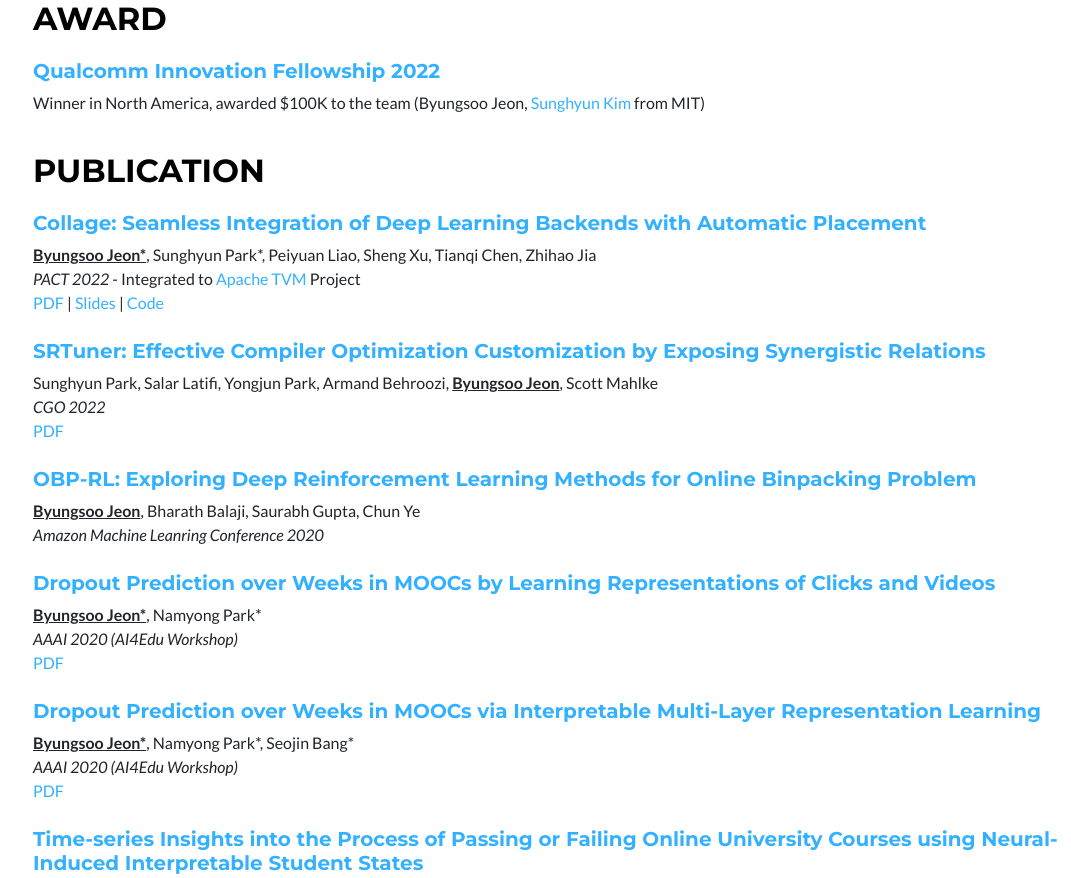
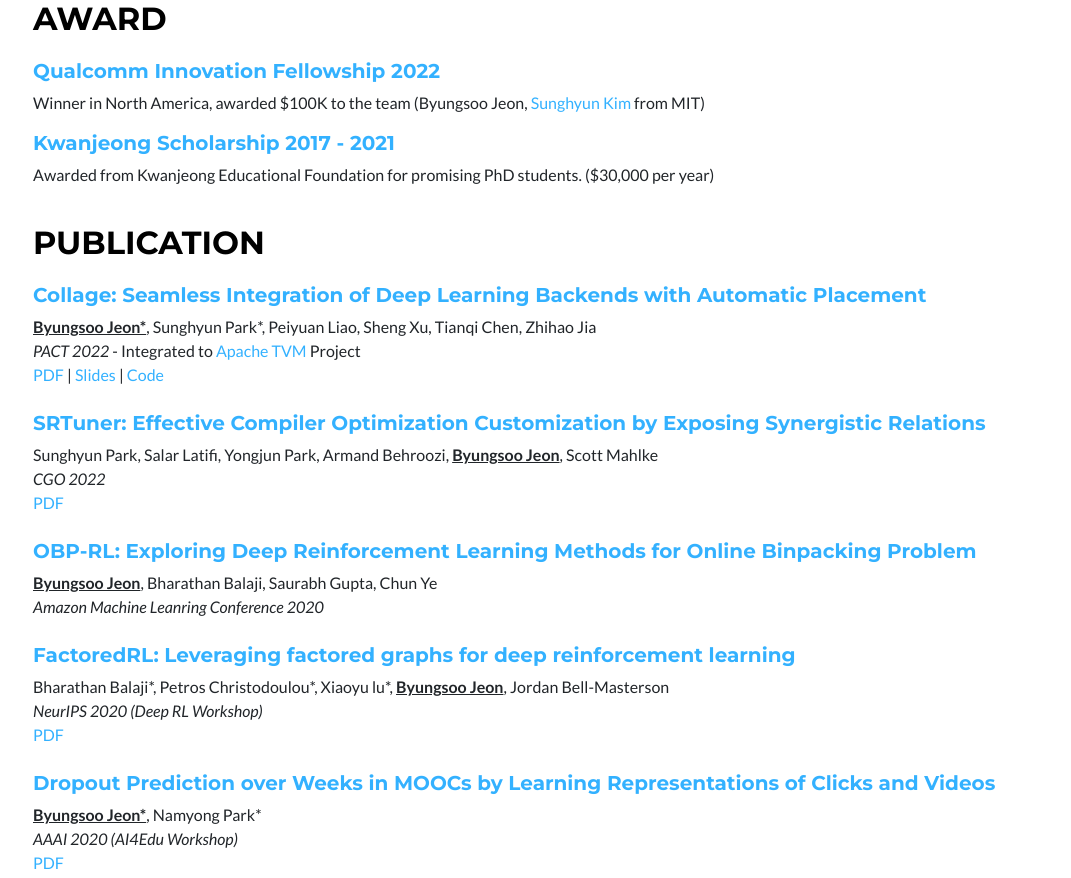
Before and after one commit to MadFunMaker/MadFunMaker.github.io, a plain HTML site: page index.html in a window 1280 px wide. Shown: the part 760-1638 px from the top of the page, without its empty margins (61-1132 px from the left). Drawn offline with nearby package versions, Linux system fonts and the light colour scheme; files whose address does not match are found by name.

Commit message:
[Add] FactoredRL paper, Kwanjeong Scholarship, CV Link updated

```diff
--- a/index.html
+++ b/index.html
@@ -59,7 +59,7 @@
                           Email: byungsoj [at] cs.cmu.edu |
 
 
-                          <span onclick="window.open('https://www.dropbox.com/s/bfo90wr252q8uee/CV_bsjeon.pdf?dl=0')" style="cursor: pointer">
+                          <span onclick="window.open('https://www.dropbox.com/s/0snl4nx1ewyrngu/CV_up_to_date.pdf?dl=0')" style="cursor: pointer">
                           <i class="ai ai-cv ai-lg" aria-hidden="true"></i>
                           </span> |
 
@@ -120,6 +120,9 @@
                       <h5><a onclick="window.open(this.href); return false;" href="https://www.qualcomm.com/research/university-relations/innovation-fellowship/2022-north-america" onkeypress="window.open(this.href); return false;">Qualcomm Innovation Fellowship 2022</a></h5>
                       <p class="info">Winner in North America, awarded $100K to the team (Byungsoo Jeon, <a onclick="window.open(this.href); return false;" href="https://sites.google.com/site/koishkim/" onkeypress="window.open(this.href); return false;">Sunghyun Kim</a> from MIT)
                       </p>
+                      <h5><a href="javascript:void(0)" onclick="yourFunction()">Kwanjeong Scholarship 2017 - 2021 </a></h5>
+                      <p class="info"> Awarded from Kwanjeong Educational Foundation for promising PhD students. ($30,000 per year)
+                      </p>
                     </div>
             </div>
         </section>
@@ -150,8 +153,15 @@
                     </div>
                    	<div style="margin-bottom: 8px;">
                       <h5><a href="javascript:void(0)" onclick="yourFunction()">OBP-RL: Exploring Deep Reinforcement Learning Methods for Online Binpacking Problem</a></h5>
-                      <p class="info"><u><b>Byungsoo Jeon</b></u>, Bharath Balaji, Saurabh Gupta, Chun Ye<br/> <!--  (Acceptance Rate = 16.9%) -->
+                      <p class="info"><u><b>Byungsoo Jeon</b></u>, Bharathan Balaji, Saurabh Gupta, Chun Ye<br/> <!--  (Acceptance Rate = 16.9%) -->
                       <em class="conf">Amazon Machine Leanring Conference 2020</em>
+                      </p>
+                    </div>
+                    <div style="margin-bottom: 8px;">
+                      <h5><a onclick="window.open(this.href); return false;" href="https://www.amazon.science/publications/factoredrl-leveraging-factored-graphs-for-deep-reinforcement-learning" onkeypress="window.open(this.href); return false;">FactoredRL: Leveraging factored graphs for deep reinforcement learning</a></h5>
+                      <p class="info">Bharathan Balaji*, Petros Christodoulou*, Xiaoyu lu*, <u><b>Byungsoo Jeon</b></u>, Jordan Bell-Masterson<br/> <!--  (Acceptance Rate = 16.9%) -->
+                      <em class="conf">NeurIPS 2020 (Deep RL Workshop)</em><br />
+                      <a onclick="window.open(this.href); return false;" href="https://www.amazon.science/publications/factoredrl-leveraging-factored-graphs-for-deep-reinforcement-learning" onkeypress="window.open(this.href); return false;">PDF</a>
                       </p>
                     </div>
                     <div style="margin-bottom: 8px;">
```
